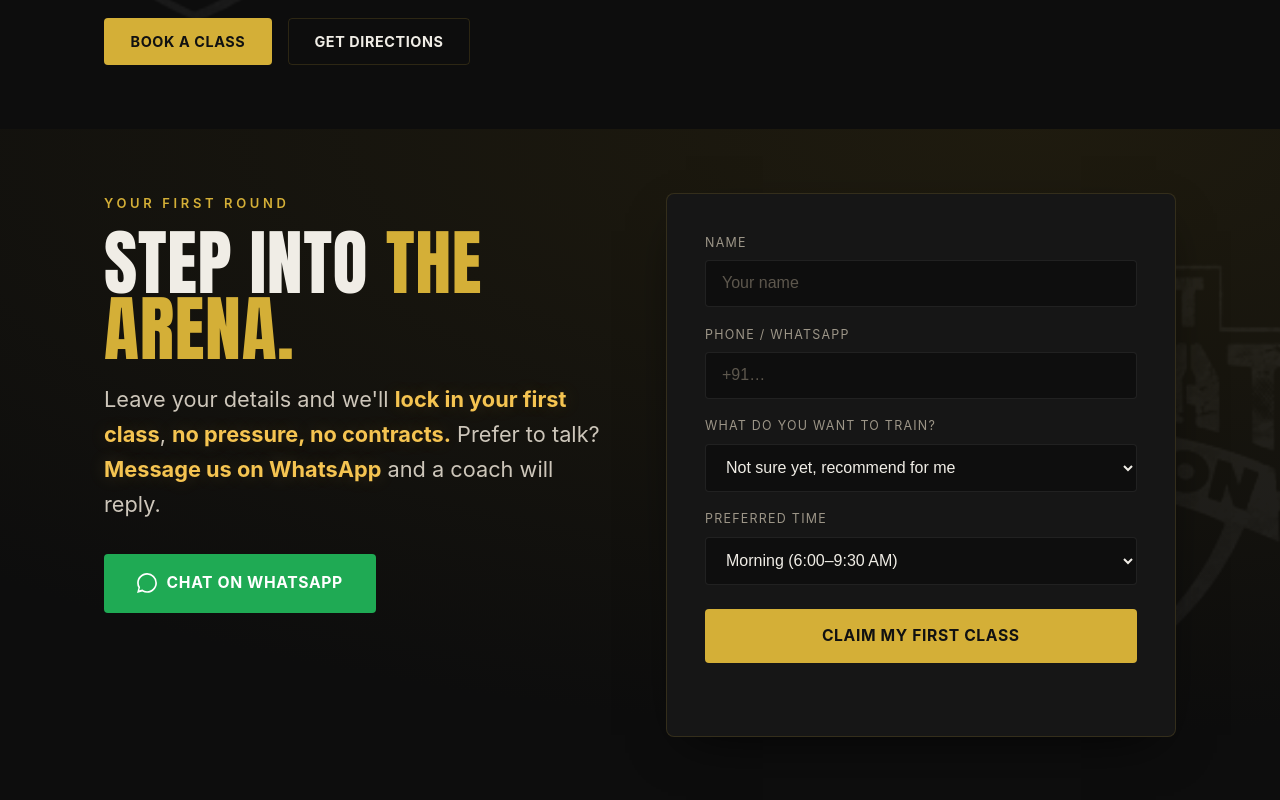
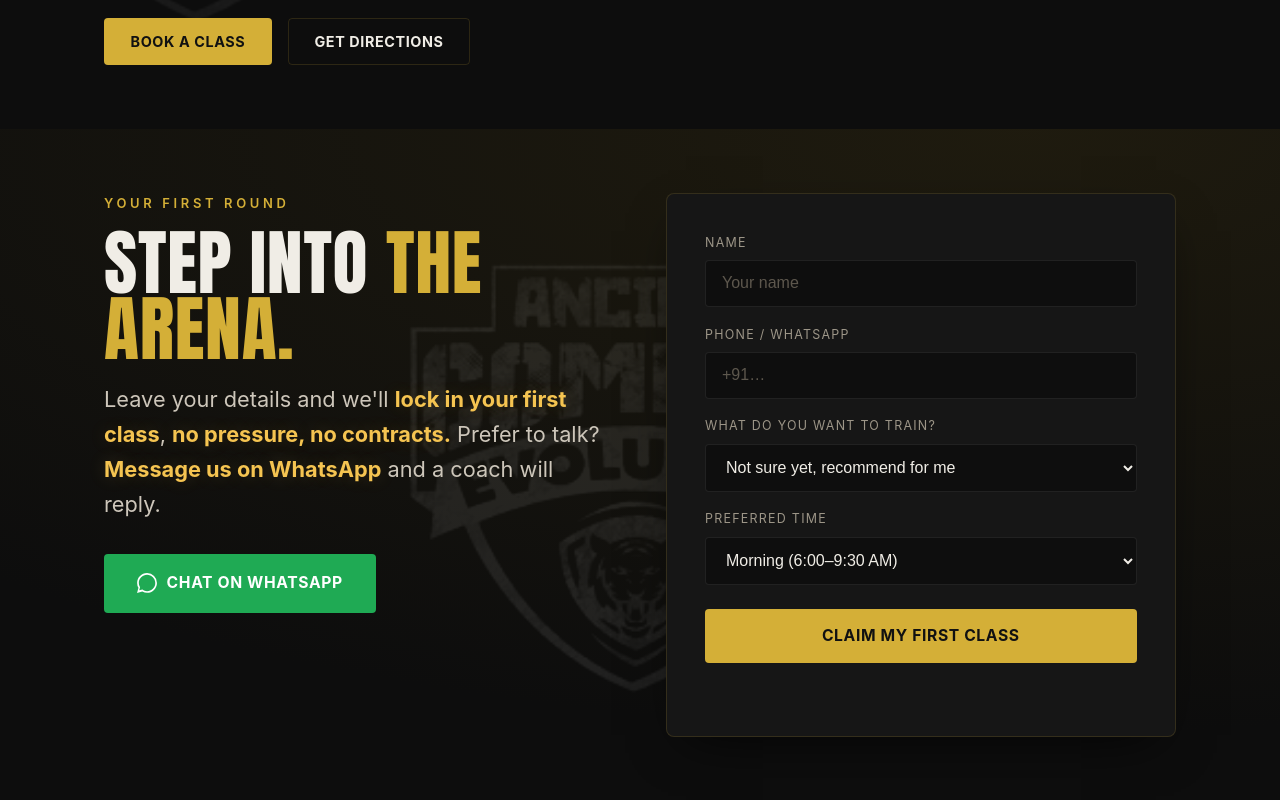
Before and after one commit to Darkages99/ace-portfolio, a website built with Vite: page index.html in a window 1280 px wide. Shown: the part 6120-6920 px from the top of the page. Built offline with nearby package versions, Linux system fonts and the light colour scheme; some packages are replaced by stand-ins of ours; files whose address does not match are found by name.

Commit message:
Actually fix CTA crest centering (specificity, not alternation)
The previous fix excluded .book from the left/right alternation rule, but
missed the real culprit: the base watermark rule (main > section...::before)
is more specific than the .book override (main > .section.book::before)
because it uses the section type selector where the override uses .section as
a class. So right:50% / translate:50% never actually won the cascade, on any
page, since the very first version. Use !important on the three properties
the override needs to win.

```diff
--- a/src/styles/main.css
+++ b/src/styles/main.css
@@ -86,9 +86,11 @@ main > section:not(.hero):not(.phero):not(.book):nth-child(even)::before { right
 main > section:not(.hero):not(.phero) > .wrap { position: relative; z-index: 1; }
 /* the closing CTA band keeps its own radial glow; a centred crest suits it.
    Excluded from the even/odd alternation above (not just overridden) since on
-   several subpages .book lands on an even child and was winning on specificity,
-   shoving this crest left instead of centring it. */
-main > .section.book::before { right: 50%; translate: 50% calc(-50% + var(--wm-y)); opacity: 0.08; }
+   several subpages .book lands on an even child and was winning on specificity.
+   The base rule above (main > section...::before) is also MORE specific than
+   this one — it uses the `section` type selector where this uses `.section` as
+   a class, so without !important its right/translate never actually won. */
+main > .section.book::before { right: 50% !important; translate: 50% calc(-50% + var(--wm-y)) !important; opacity: 0.08 !important; }
 @media (prefers-reduced-motion: reduce) { main > section:not(.hero):not(.phero) { --wm-y: 0px !important; } }
 
 .section__head { max-width: 760px; margin-bottom: clamp(1.4rem, 3vw, 2.25rem); }
```
